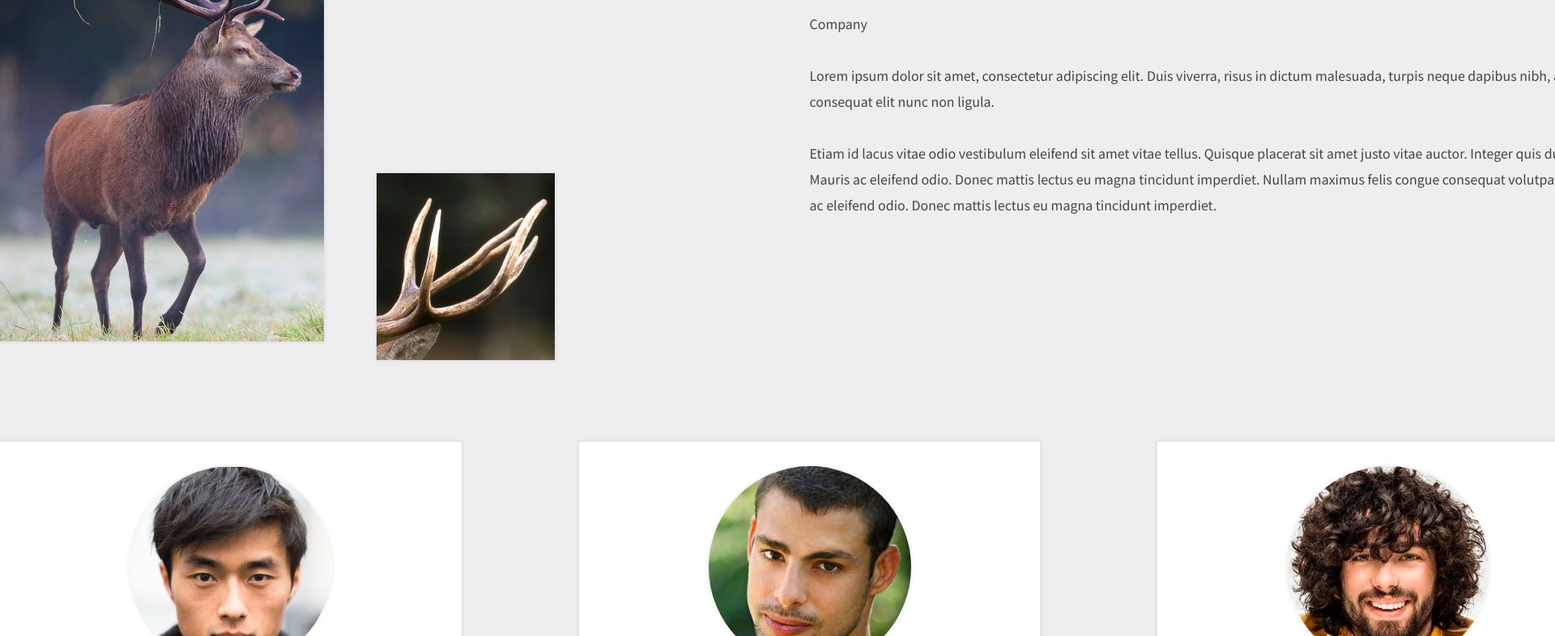
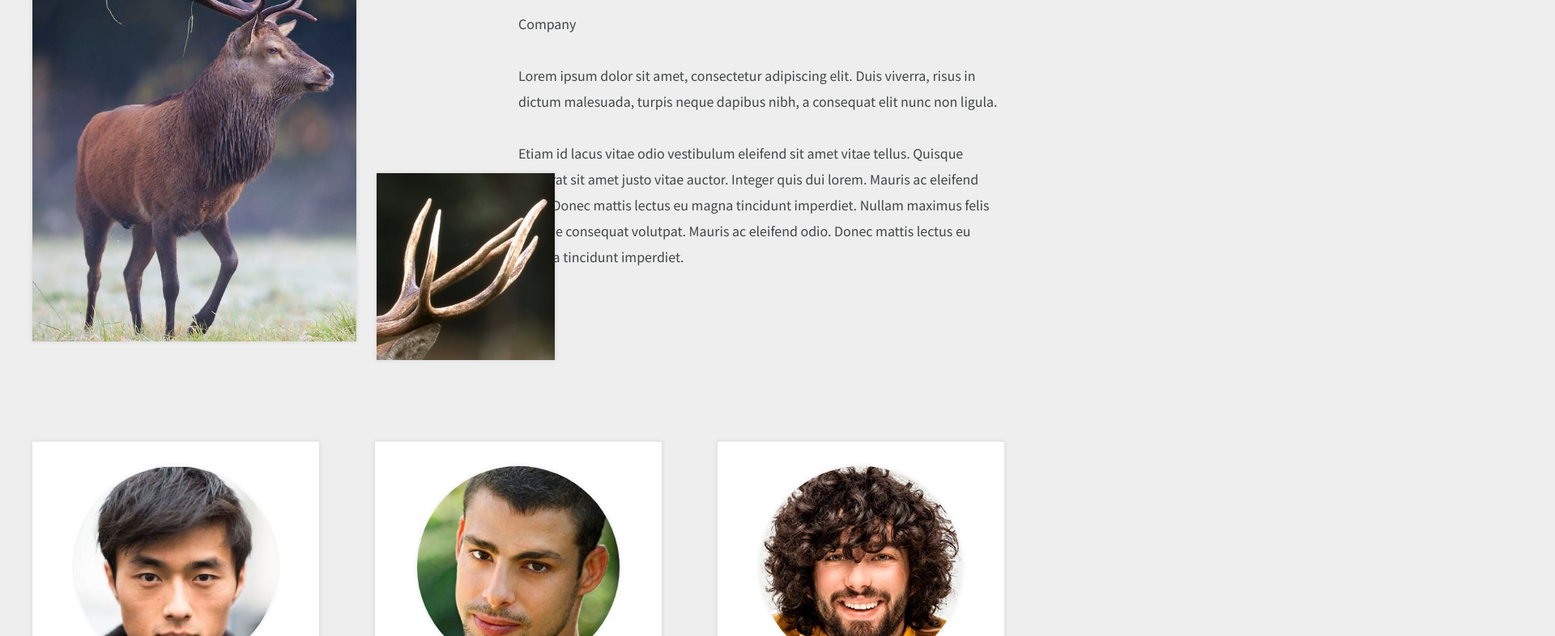
Before and after one commit to svetkaSs/Bonobo, a plain HTML site: page index.html in a window 1280 px wide. Shown: the part 586-1372 px from the top of the page at 81% size, 1920 px wide, since content can reach past the window. Drawn offline with Linux system fonts and the light colour scheme; a web font is replaced by a local one.

Commit message:
Revert "saving_2"
This reverts commit d5035a8712441e32af111ef062105a58f19b40ac.

```diff
--- a/style.css
+++ b/style.css
@@ -10,7 +10,7 @@ body{
     margin:0;
 }
 .container{
-   width:1999px;
+   width:1200px;
    margin: auto;
 }
 header{
```
